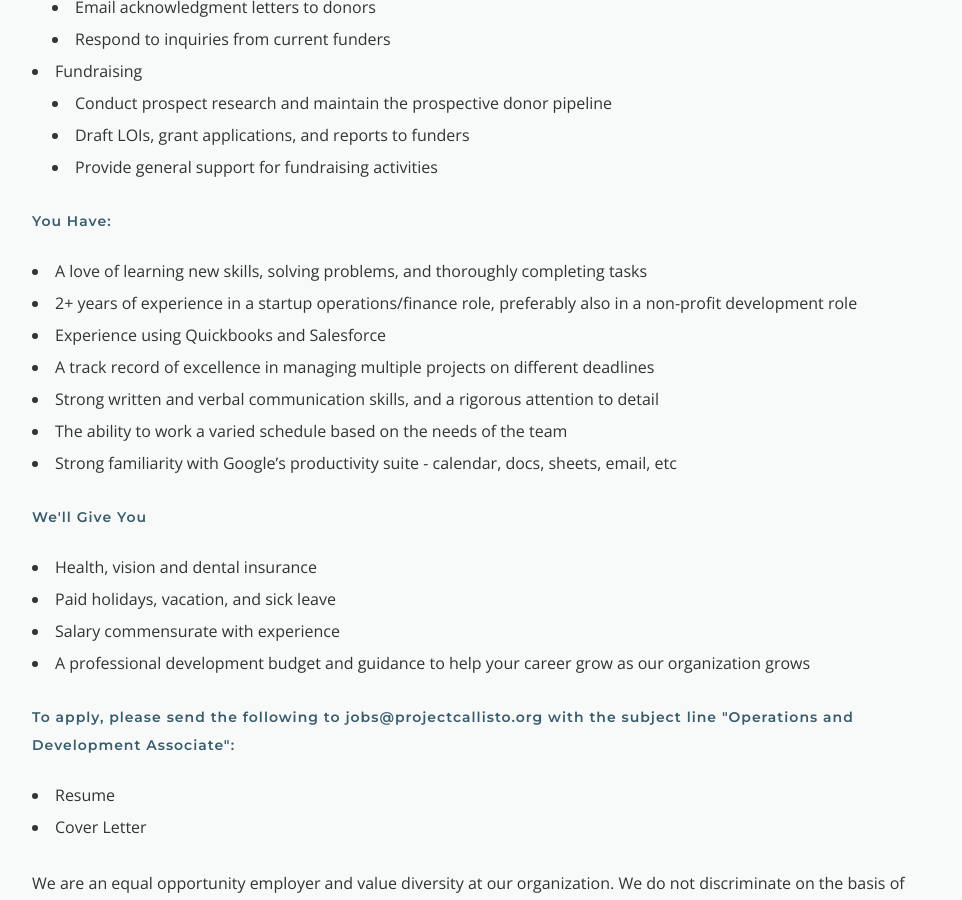
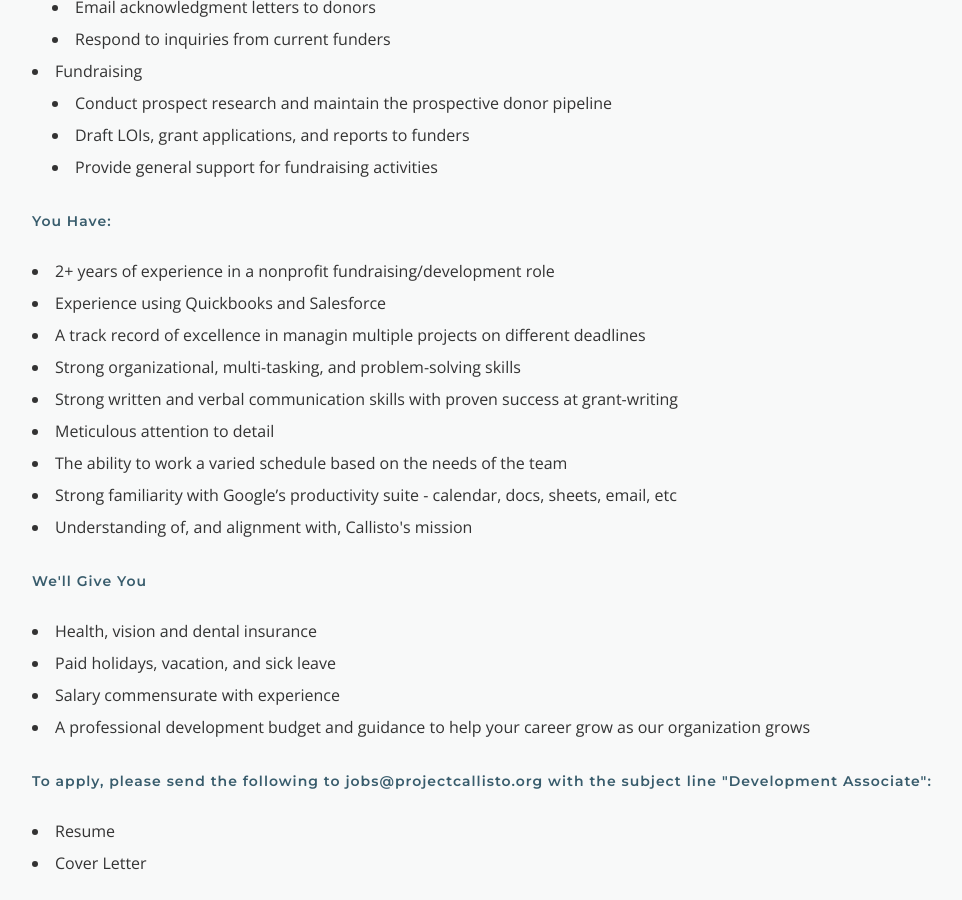
Before and after one commit to project-callisto/projectcallisto-dot-org, a Jekyll site: the page built from work-with-us.html, in a window 1280 px wide and 900 px high, scrolled down 6906 px. Shown: the whole window, without its empty margins (158-1120 px from the left). Built offline with Jekyll 4.4.1, drawn with Linux system fonts in a browser that asks for light colours.

Commit message:
Dev associate job updates

```diff
--- a/work-with-us.html
+++ b/work-with-us.html
@@ -154,13 +154,15 @@ css: /css/work-with-us.css
         </ul>
         <h5>You Have:</h5>
         <ul>
-            <li>A love of learning new skills, solving problems, and thoroughly completing tasks</li>
-            <li>2+ years of experience in a startup operations/finance role, preferably also in a non-profit development role</li>
+            <li>2+ years of experience in a nonprofit fundraising/development role</li>
             <li>Experience using Quickbooks and Salesforce</li>
-            <li>A track record of excellence in managing multiple projects on different deadlines</li>
-            <li>Strong written and verbal communication skills, and a rigorous attention to detail</li>
+            <li>A track record of excellence in managin multiple projects on different deadlines</li>
+            <li>Strong organizational, multi-tasking, and problem-solving skills</li>
+            <li>Strong written and verbal communication skills with proven success at grant-writing</li>
+            <li>Meticulous attention to detail</li>
             <li>The ability to work a varied schedule based on the needs of the team</li>
             <li>Strong familiarity with Google’s productivity suite - calendar, docs, sheets, email, etc</li>
+            <li>Understanding of, and alignment with, Callisto's mission</li>
         </ul>
         <h5>We'll Give You</h5>
         <ul>
@@ -169,7 +171,7 @@ css: /css/work-with-us.css
             <li>Salary commensurate with experience</li>
             <li>A professional development budget and guidance to help your career grow as our organization grows</li>
         </ul>
-        <h5>To apply, please send the following to jobs@projectcallisto.org with the subject line "Operations and Development Associate":</h5>
+        <h5>To apply, please send the following to jobs@projectcallisto.org with the subject line "Development Associate":</h5>
         <ul>
             <li>Resume</li>
             <li>Cover Letter</li>
```
